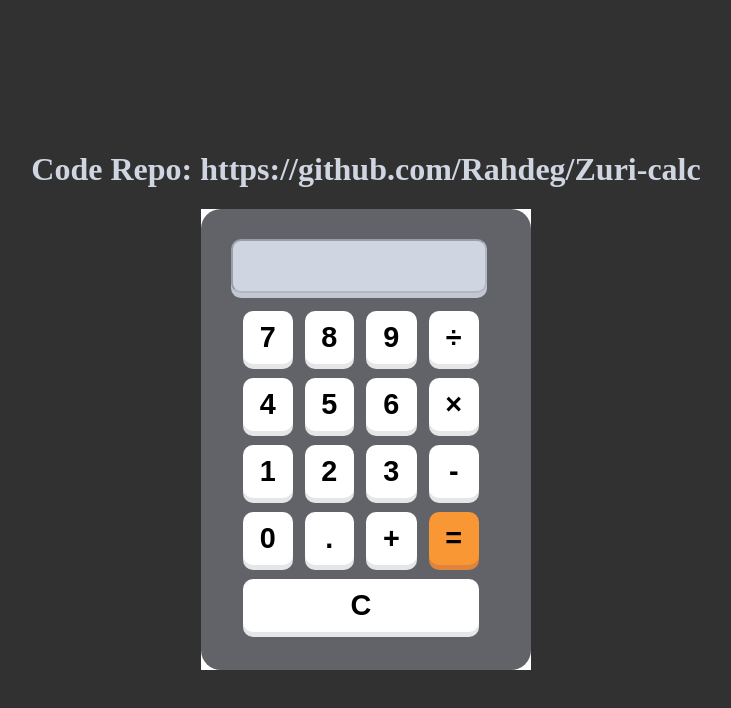
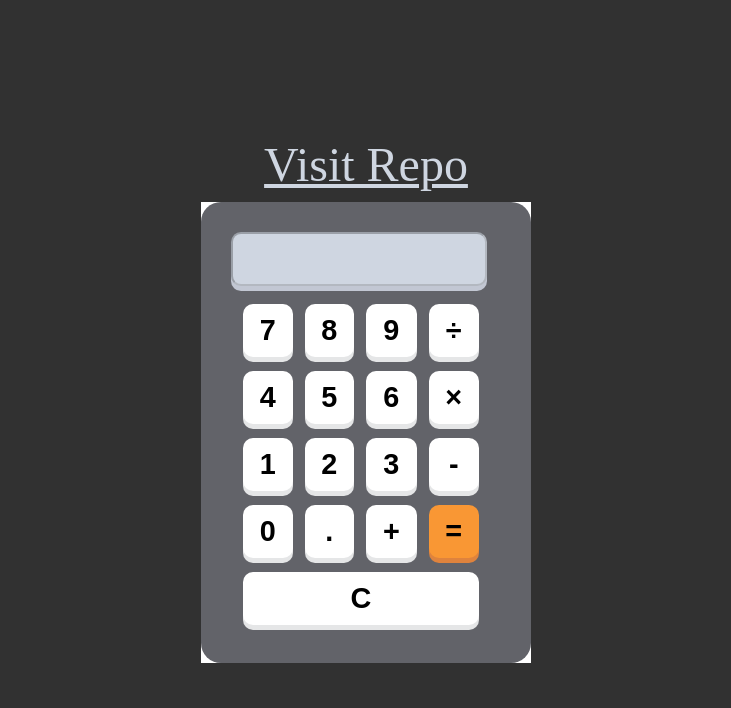
Before and after one commit to Rahdeg/Zuri-calc, a plain HTML site: page index.html in a window 1280 px wide. Shown: the whole page, without its empty margins (274-1005 px from the left). Drawn offline with Linux system fonts and the light colour scheme.

Commit message:
fix link

```diff
--- a/index.html
+++ b/index.html
@@ -6,8 +6,9 @@
     <title>Calculator</title>
     <link rel="stylesheet" href="styles.css">
 </head>
-<body>
-    <h1>Code Repo: https://github.com/Rahdeg/Zuri-calc </h1>
+<link>
+    <a href="https://github.com/Rahdeg/Zuri-calc">Visit Repo</a>
+
   <div class="calculatorBox">
     <div class="calculator">
         <input type="text" id="output" disabled />
--- a/styles.css
+++ b/styles.css
@@ -15,8 +15,10 @@ body{
     margin: 0;
   }
 
-  h1 {
+  a {
     color: #CFD6E1;
+    font-size: 3.0em;
+    margin-bottom: 10px;
   }
 
   .calculator {
```
